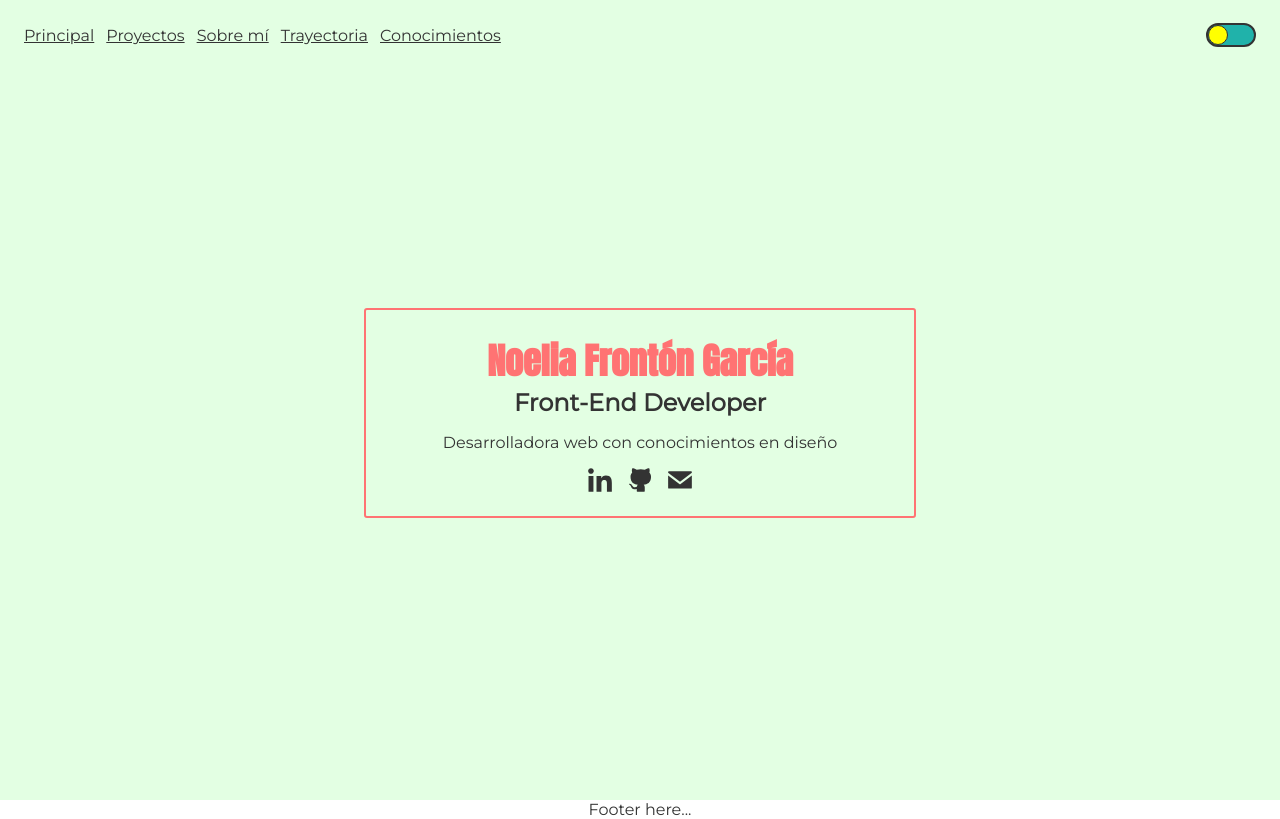
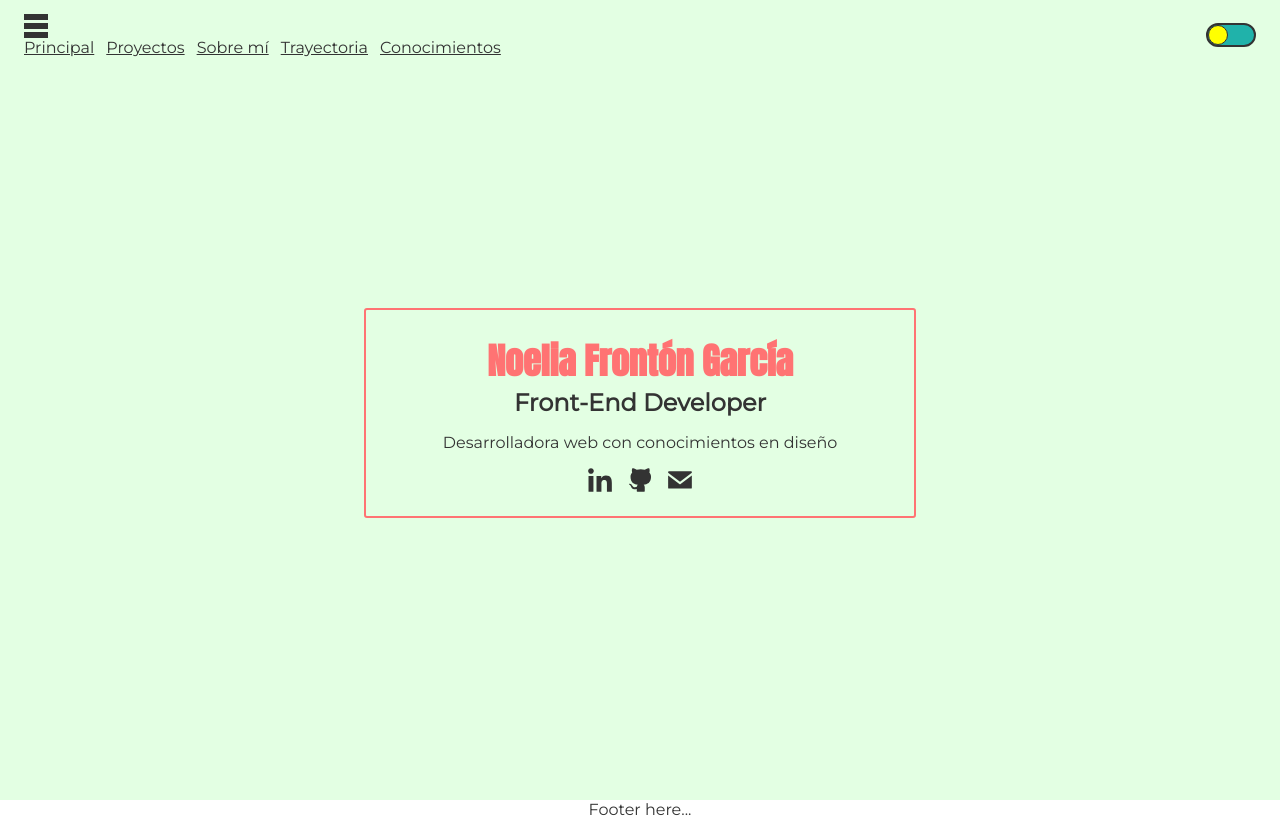
Before and after one commit to Noelia-F/my-page, a React (Create React App) app: page / in a window 1280 px wide. Built offline with nearby package versions, Linux system fonts and the light colour scheme.

Commit message:
add: button nav with animation

```diff
--- a/src/components/Header/Header.css
+++ b/src/components/Header/Header.css
@@ -13,6 +13,51 @@
   background-color: var(--PRINCIPAL-BACKGROUND);
 }
 
+.App-button {
+  width: 24px;
+  height: 24px;
+  display: flex;
+  flex-direction: column;
+  justify-content: space-between;
+}
+
+.App-button--opened .App-button-bar--top {
+  transform: rotate(45deg) translateY(12px);
+  transition: 0.55s 0.5s;
+}
+
+.App-button--opened .App-button-bar--bottom {
+  transform: rotate(-45deg) translateY(-12px);
+  transition: 0.55s 0.5s;
+}
+
+.App-button--opened .App-button-bar--middle {
+  visibility: hidden;
+  transition: 0.3s 0.3s;
+}
+
+.App-button--closed .App-button-bar--top {
+  transform: rotate(0) translateY(0);
+  transition: 0.55s 0.5s;
+}
+
+.App-button--closed .App-button-bar--bottom {
+  transform: rotate(0) translateY(0);
+  transition: 0.55s 0.5s;
+}
+
+.App-button--closed .App-button-bar--middle {
+  visibility: visible;
+  transition: 0.7s 0.7s;
+}
+
+.App-button-bar {
+  height: 6px;
+  border: 3px;
+  width: 100%;
+  background-color: var(--SECONDARY-COLOR);
+}
+
 .App-link {
   margin-right: 12px;
   color: var(--SECONDARY-COLOR)
--- a/src/components/Header/Header.js
+++ b/src/components/Header/Header.js
@@ -1,16 +1,27 @@
-import React from 'react';
+import React, {useState} from 'react';
 import ModeToggle from '../Mode-Toggle/Mode-toggle';
 import './Header.css';
 
 function Header({links, onChangeMode}) {
+  const [toggleButton, setToggle] = useState(false);
+  const changeMode =  function () {
+    setToggle( !toggleButton )
+  };
   const renderListOfLinks = (links) => {
     return links.map(link => <a href={link.path} key={link.id} className="App-link">{link.name}</a>);
   }
   return (
     <header className="App-header">
-      <nav className="App-nav">
-        {renderListOfLinks(links)}
-      </nav>
+      <section>
+        <button className={`App-button ${toggleButton ? 'App-button--opened' : 'App-button--closed'}`} onClick={() => changeMode()}>
+          <span className='App-button-bar App-button-bar--top'></span>
+          <span className='App-button-bar App-button-bar--middle'></span>
+          <span className='App-button-bar App-button-bar--bottom'></span>
+        </button>
+        <nav className="App-nav">
+          {renderListOfLinks(links)}
+        </nav>
+      </section>
       <ModeToggle onClickChangeMode={onChangeMode} />
     </header>
   );
--- a/src/components/Principal/Principal.js
+++ b/src/components/Principal/Principal.js
@@ -8,8 +8,8 @@ function Principal({socialMedia}) {
   const renderListOfSocialMedia = (socialMedia) => {
     return socialMedia.map(social => {
       return (
-        <li className="App-item" aria-label={social.id}>
-          <a target="_blank" rel="noreferrer" href={social.path} key={social.id} className="App-link">
+        <li className="App-item" aria-label={social.id} key={social.id}>
+          <a target="_blank" rel="noreferrer" href={social.path} className="App-link">
             {getSocialMediaComponent(social)}
           </a>
         </li>)
--- a/src/index.css
+++ b/src/index.css
@@ -7,4 +7,15 @@ body {
   -webkit-font-smoothing: antialiased;
   -moz-osx-font-smoothing: grayscale;
   color: 333;
+  box-sizing: border-box;
 }
+
+button {
+  background: none;
+	color: inherit;
+	border: none;
+	padding: 0;
+	font: inherit;
+	cursor: pointer;
+	outline: inherit;
+}
```
